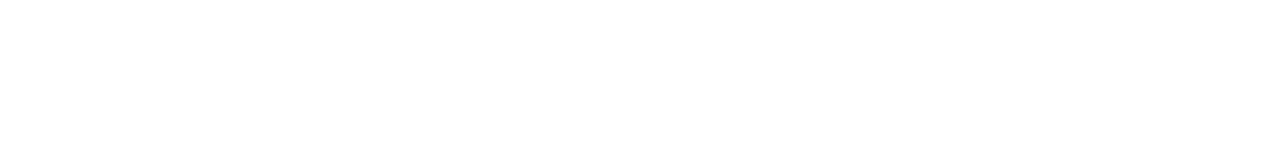
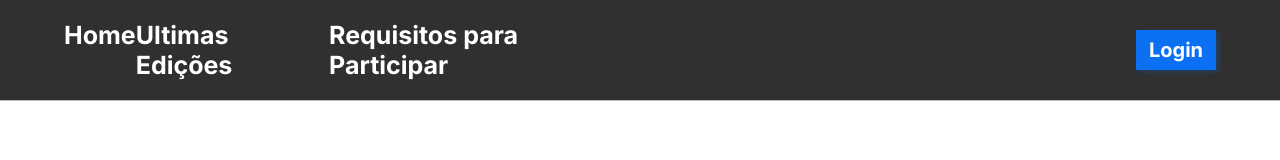
Before and after one commit to ericklcruz/bootcamp-dnc, a plain HTML site: page index.html in a window 1280 px wide. Drawn offline with Linux system fonts and the light colour scheme.

Commit message:
Criação do estilo CSS do menu

```diff
--- a/index.html
+++ b/index.html
@@ -4,11 +4,22 @@
 <head>
     <meta charset="UTF-8">
     <meta name="viewport" content="width=device-width, initial-scale=1.0">
+    <link rel="preconnect" href="https://fonts.googleapis.com">
+    <link rel="preconnect" href="https://fonts.gstatic.com" crossorigin>
+    <link href="https://fonts.googleapis.com/css2?family=Inter:wght@100;400;700&display=swap" rel="stylesheet">
+    <link rel="stylesheet" href="style.css">
     <title>Bootcamp DNC</title>
 </head>
 
 <body>
-
+    <nav id="principal">
+        <div id="menu">
+            <a href="">Home</a>
+            <a href="">Ultimas Edições</a>
+            <a href="">Requisitos para Participar</a>
+        </div>
+        <button>Login</button>
+    </nav>
 </body>
 
 </html>
--- /dev/null
+++ b/style.css
@@ -0,0 +1,60 @@
+body {
+    margin: 0;
+    padding: 0;
+}
+
+/* MENU NAVEGAÇÃO */
+#principal {
+    width: 100%;
+    height: 100px;
+
+    background-color: #303030;
+    display: flex;
+    justify-content: space-between;
+    align-items: center;
+
+    border-bottom: 1px solid #BABABA;
+}
+
+#principal button {
+    margin-right: 5%;
+    background-color: #0C70F2;
+    border: 0;
+
+    height: 40px;
+    width: 80px;
+
+    font-family: 'Inter';
+    font-size: 20px;
+    font-weight: 600;
+    color: white;
+
+    /* box shadow: eixoY, eixoX, blur, corDaSombra */
+    box-shadow: 3px 2px 4px rgba(12, 112, 242, 0.25);
+
+    cursor: pointer;
+}
+
+#menu {
+    display: flex;
+    width: 45%;
+    justify-content: space-around;
+    /* align-items: center; */
+
+    margin-left: 5%;
+}
+
+/* FONTE MENU NAVEGAÇÃO */
+#menu a {
+    font-family: 'Inter', sans-serif;
+
+    font-size: 25px;
+    font-weight: 600;
+    color: white;
+    text-decoration: none;
+}
+
+#menu a:hover {
+    color: #CCCCCC;
+
+}
```
